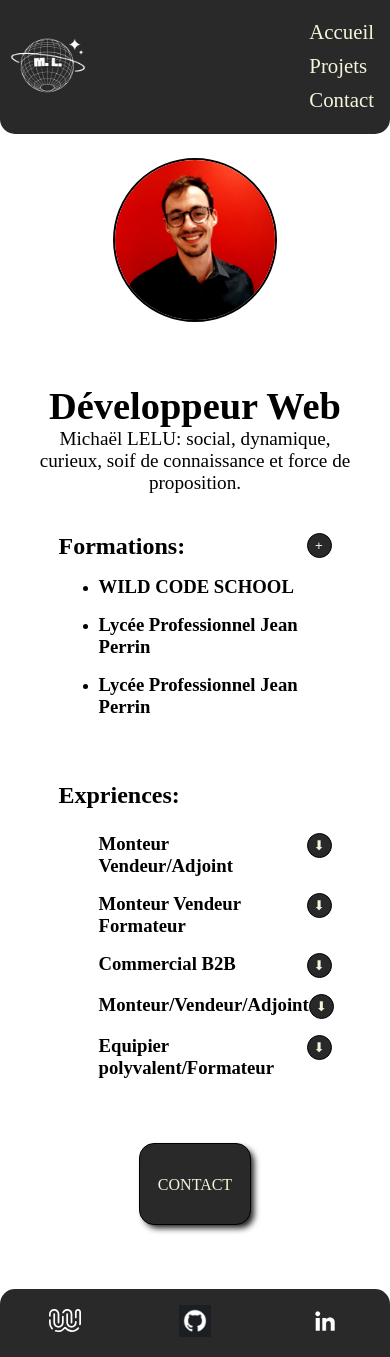
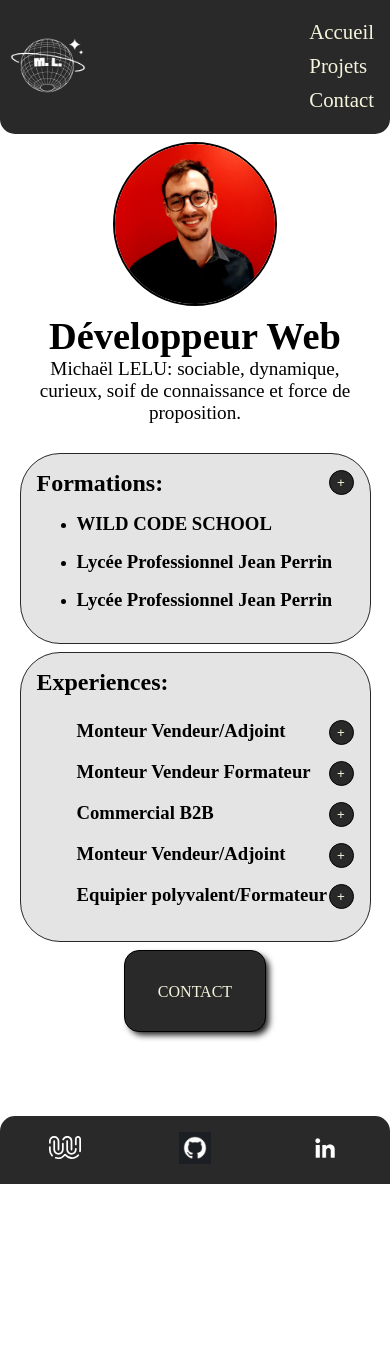
Before and after one commit to MichaelLELU/Portfolio-React, a React (Vite) app: page / in a window 390 px wide. After the commit the page ends 1184 px from the top, so only its background shows below. Built offline with nearby package versions, Linux system fonts and the light colour scheme.

Commit message:
fix: css front page

```diff
--- a/src/assets/data/formation-exp.json
+++ b/src/assets/data/formation-exp.json
@@ -24,35 +24,35 @@
         "index": "1",
         "poste": "Monteur Vendeur/Adjoint",
         "entreprise": "krys - Ablis",
-        "periode": "Décembre.2022 - juillet.2023",
-        "description": "Gestion administratives, Comptabilité , aide au développement du groupe, conseils et suivi clients, commandes, réparations et montages."
+        "periode": "Décembre 2022 - juillet 2023",
+        "description": "Gestion administrative, Comptabilité , aide au développement du groupe, conseils et suivi clients, commandes, réparations et montages."
       },
       {
         "index": "2",
         "poste": "Monteur Vendeur Formateur",
         "entreprise": "Optical Center - Versailles - Plaisir",
-        "periode": "Septembre.2020 - Décembre.2022",
+        "periode": "Septembre 2020 - Décembre 2022",
         "description": "Force de vente, conseils et suivi clients, commandes, mise en valeur du magasin, montages, gestion mutuelles et chiffres."
       },
       {
         "index": "3",
         "poste": "Commercial B2B",
         "entreprise": "docexpert concessionnaire XEROX - Meudon",
-        "periode": "Janvier.2020 - Août.2020",
+        "periode": "Janvier 2020 - Août 2020",
         "description": "Prospection, Suivi client, Financement."
       },
       {
         "index": "4",
-        "poste": "Monteur/Vendeur/Adjoint",
+        "poste": "Monteur Vendeur/Adjoint",
         "entreprise": "Alain Afflelou – Plaisirs/Montigny le Bretonneux",
-        "periode": "Janvier.2020 - Août.2020",
+        "periode": "Janvier 2020 - Août 2020",
         "description": "Force de vente, conseils et suivi clients, commandes, gestion mutuelles et chiffres, mise en valeur du magasin, montages, tâches administratives et litiges clients."
       },
       {
         "index": "5",
         "poste": "Equipier polyvalent/Formateur",
         "entreprise": "McDonald’s – Guyancourt",
-        "periode": "Avril.2014 - Mai.2016",
+        "periode": "Avril 2014 - Mai 2016",
         "description": ""
       }
     ]
--- a/src/components/formExp/Experience.jsx
+++ b/src/components/formExp/Experience.jsx
@@ -10,7 +10,7 @@ export default function Expercience ({exp}) {
     return  (
     <li className="listExp">
         <span className='expTitle'><h3>{exp.poste}</h3>
-        <button onClick={handleToggleEx} className='buttonMoreExp'> ⬇ </button></span>
+        <button onClick={handleToggleEx} className='buttonMoreExp'> + </button></span>
         {showDetailEx &&
             <div>
                 <h4>{exp.entreprise}</h4>
--- a/src/components/formExp/expStyle.scss
+++ b/src/components/formExp/expStyle.scss
@@ -19,6 +19,6 @@
 }
 :hover.buttonMoreExp {
     background-color: rgb(123, 61, 123);
-    width: 30px;
-    height: 30px;
+    width: 27px;
+    height: 27px;
 }
--- a/src/pages/homepage/HomePage.jsx
+++ b/src/pages/homepage/HomePage.jsx
@@ -17,7 +17,7 @@ export default function HomePage () {
             <img src={photo} alt="michael LELU red background" className='photo' />
                 <div className='presentationText'>
                     <h1>Développeur Web </h1>
-                    <p>Michaël LELU: social, dynamique, curieux,
+                    <p>Michaël LELU: sociable, dynamique, curieux,
                     soif de connaissance et force de proposition.</p>
                 </div>
             </div>
@@ -39,7 +39,7 @@ export default function HomePage () {
                     </ul>
                 </article>
                 <article className='experiences'>
-                       <h2 className='experiencesTitle'>Expriences:</h2>
+                       <h2 className='experiencesTitle'>Experiences:</h2>
                         <ul> {formExp.experience.map((e) => (
                         <Experience key={e.index} exp={e} handleToggleEx/>
                        ))}
--- a/src/pages/homepage/homeStyle.scss
+++ b/src/pages/homepage/homeStyle.scss
@@ -1,5 +1,5 @@
 .photo  {
-    margin: 3em;
+    margin: 2em;
     border: 2px solid black;
     border-radius: 50%;
     width: 16em;
@@ -12,6 +12,7 @@
 .presentationText {
     display: block;
     text-align: center;
+    margin-left: 2em;
     font-size: 2em;
 }
 .articles {
@@ -19,7 +20,19 @@
     flex-direction: column;
     max-width: 70%;
     margin-left: 15%;
-    gap: 3em;
+    gap: 1em;
+}
+.formations {
+    border: solid 1px rgb(42, 41, 42);
+    border-radius: 40px;
+    background-color: rgb(228, 228, 228);
+    padding: 1em;
+}
+.experiences {
+    border: solid 1px rgb(42, 41, 42);
+    border-radius: 40px;
+    background-color: rgb(228, 228, 228);
+    padding: 1em;
 }
 
 .formationTitle {
@@ -46,8 +59,8 @@
 }
 :hover.buttonMore {
     background-color: rgb(123, 61, 123);
-    width: 30px;
-    height: 30px;
+    width: 27px;
+    height: 27px;
 }
 
 .buttonContact {
@@ -75,8 +88,8 @@ box-shadow: 4px 4px 6px -1px rgba(0,0,0,0.9);
 
 @media screen and (max-width: 768px) {
     .photo {
-        margin: 1.5em;
         width: 10em;
+        margin: 0.5em;
     }
     .presentation {
         display: flex;
@@ -96,6 +109,11 @@ box-shadow: 4px 4px 6px -1px rgba(0,0,0,0.9);
 @media screen and (max-width: 500px) {
     .presentationText {
         font-size: 1.2em;
-        margin: 2em;
+        margin-bottom: 0.5em;
+    }
+    .articles {
+        gap: 0.5em;
+        max-width: 95%;
+        margin: 5%;
     }
 }
```
